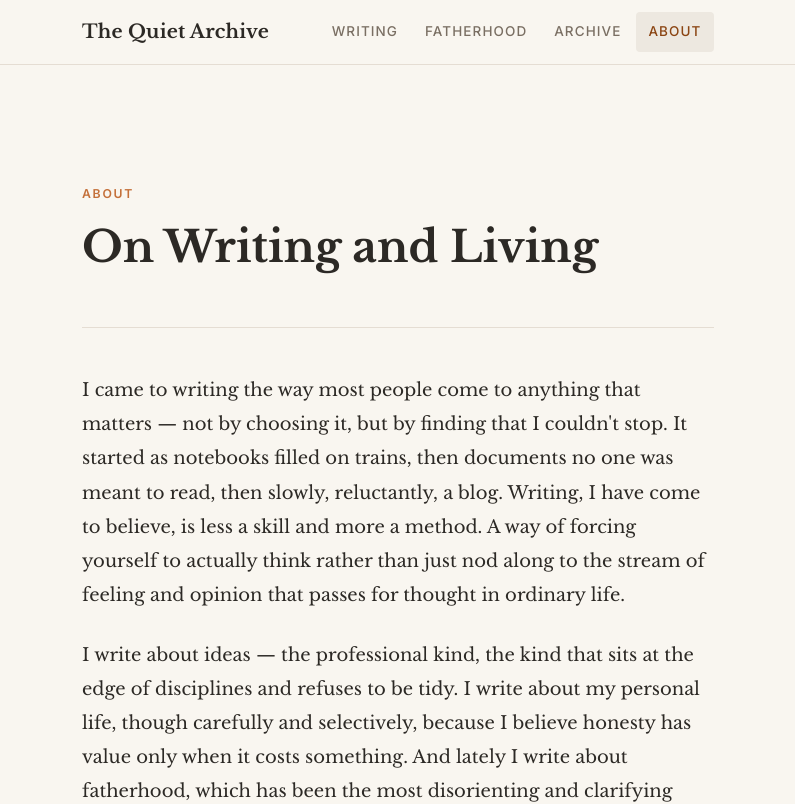
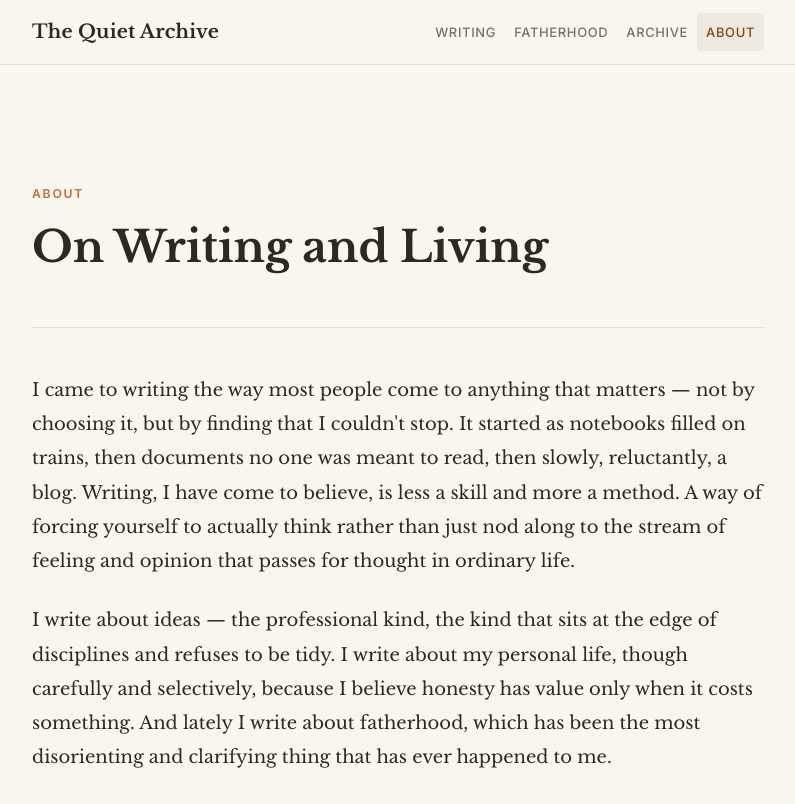
Before and after one commit to saikrishna5895/the-quiet-archive, a Next.js app in the folder nextapp/: page /about in a window 1280 px wide. Shown: the top 804 px of the page, without its empty margins (242-1037 px from the left). Built offline with nearby package versions, Linux system fonts and the light colour scheme.

Commit message:
Fix navigation layout for The Quiet Archive branding

```diff
--- a/nextapp/src/app/globals.css
+++ b/nextapp/src/app/globals.css
@@ -17,7 +17,7 @@
     --font-serif:   'Libre Baskerville', Georgia, 'Times New Roman', serif;
     --font-sans:    'Inter', system-ui, sans-serif;
 
-    --max-width:    740px;
+    --max-width:    840px;
     --side-pad:     clamp(1.25rem, 5vw, 3rem);
     --lh-body:      1.9;
     --lh-heading:   1.3;
@@ -115,7 +115,7 @@ main {
   display: flex;
   align-items: center;
   justify-content: space-between;
-  gap: 1.5rem;
+  gap: 0.75rem;
   height: 64px;
 }
 
@@ -134,19 +134,21 @@ main {
 .site-nav {
   display: flex;
   align-items: center;
-  gap: 0.1rem;
-  flex-wrap: wrap;
+  gap: 0;
+  flex-wrap: nowrap;
+  overflow-x: auto;
+  scrollbar-width: none;
 }
 
 .site-nav a {
   font-family: var(--font-sans);
-  font-size: 0.75rem;
+  font-size: 0.72rem;
   font-weight: 500;
-  letter-spacing: 0.08em;
+  letter-spacing: 0.05em;
   text-transform: uppercase;
   color: var(--text-muted);
   text-decoration: none;
-  padding: 0.4rem 0.7rem;
+  padding: 0.4rem 0.5rem;
   border-radius: 4px;
   transition: background 0.18s ease, color 0.18s ease;
 }
@@ -486,6 +488,33 @@ main {
 .footer-nav a:hover { color: var(--accent); }
 
 /* ─── Responsive ─────────────────────────── */
+@media (max-width: 880px) {
+  html { font-size: 16px; }
+  .header-inner { height: 56px; }
+
+  .site-nav {
+    display: none;
+    position: absolute;
+    top: 56px;
+    left: 0;
+    right: 0;
+    background: var(--bg);
+    border-bottom: 1px solid var(--border);
+    padding: 0.75rem var(--side-pad) 1rem;
+    flex-direction: column;
+    align-items: flex-start;
+    gap: 0.1rem;
+    overflow-x: visible;
+  }
+  .site-nav.open { display: flex; }
+  .nav-toggle { display: block; }
+
+  .site-nav a {
+    width: 100%;
+    padding: 0.6rem 1rem;
+  }
+}
+
 @media (max-width: 600px) {
   html { font-size: 16px; }
   .header-inner { height: 56px; }
```
Also changed, not shown: 1 other file (tests, documents, lock files or other folders).
